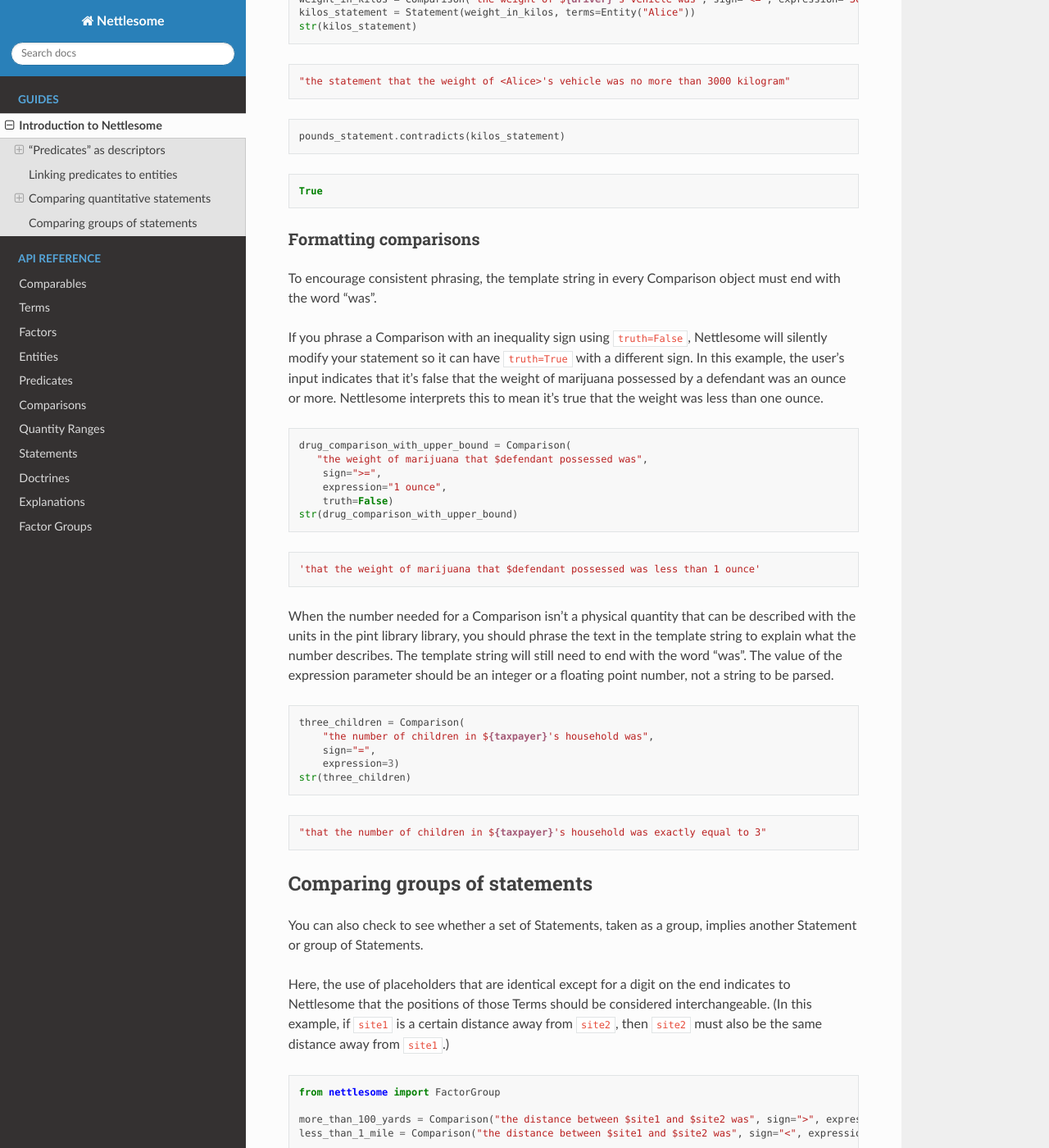
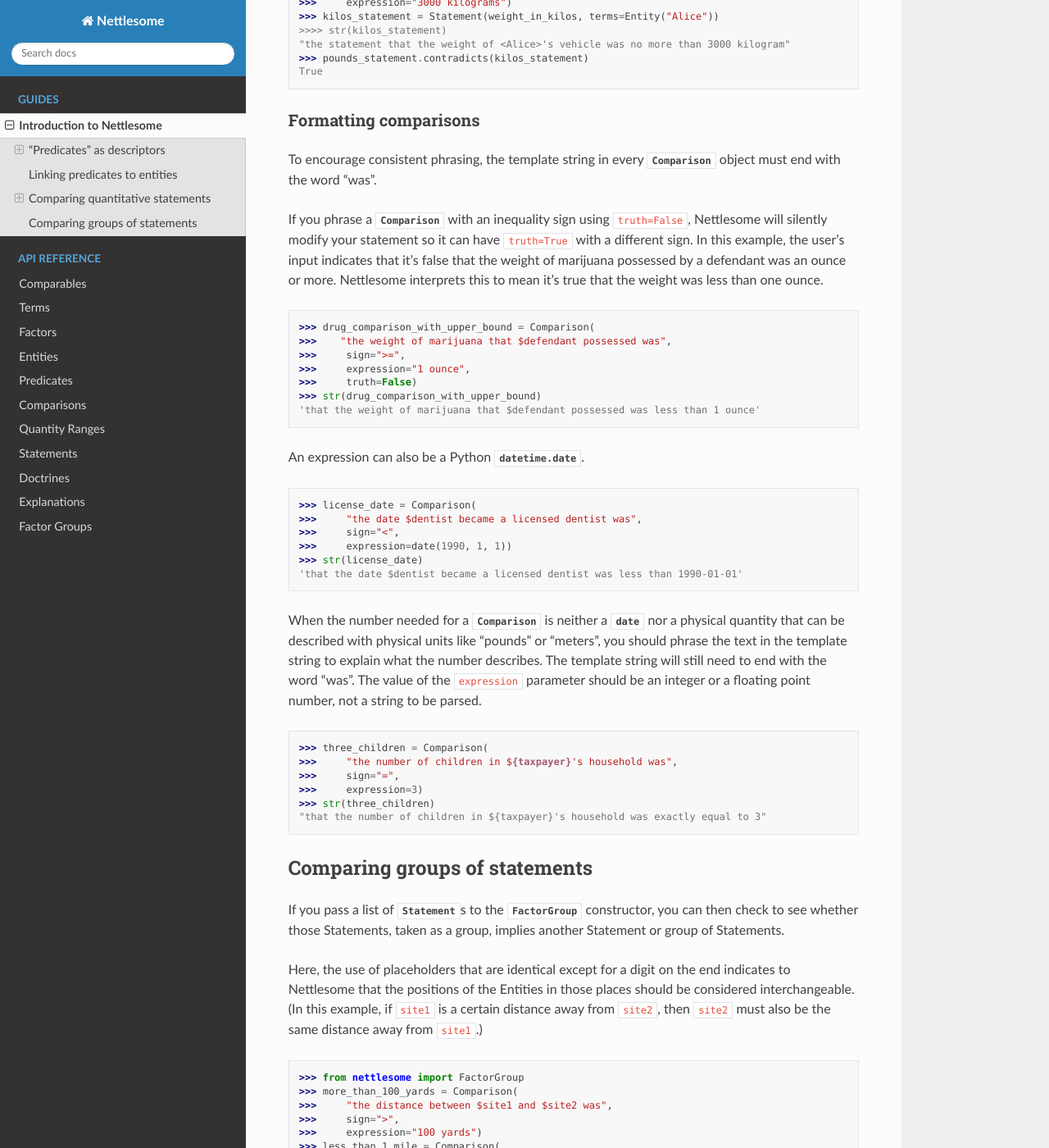
Before and after one commit to mscarey/nettlesome, a Sphinx documentation site: the page built from docs/guides/intro.rst, in a window 1280 px wide and 1400 px high, scrolled down 3848 px. Shown: the whole window at 82% size. Built offline with Sphinx 7.4.7 and the Read the Docs theme 2.0.0, drawn with Linux system fonts in a browser that asks for light colours; some of the changed text lies outside the part shown.

Commit message:
add intersphinx links

```diff
--- a/docs/conf.py
+++ b/docs/conf.py
@@ -41,6 +41,7 @@ extensions = [
 ]
 
 intersphinx_mapping = {
+    "pint": ("https://pint.readthedocs.io/en/stable/", None),
     "python": ("https://docs.python.org/3", None),
     "sympy": ("https://docs.sympy.org/latest/", None),
 }
--- a/docs/guides/intro.rst
+++ b/docs/guides/intro.rst
@@ -135,15 +135,16 @@ the word “was” after the :class:`~nettlesome.entities.Entity` should be
 replaced with “were”.
 
     >>> not_at_school = Predicate("$group were at school", truth=False)
-    >>> plural_statement = Statement(not_at_school, terms=Entity("the students", plural=True))
+    >>> plural_statement = Statement(not_at_school, terms=[Entity("the students", plural=True)])
     >>> str(plural_statement)
-    'the statement it was false that <the students> were at school'    singular_statement = Statement(not_at_school, terms=Entity("Lee", plural=False))
+    'the statement it was false that <the students> were at school'
+    >>> singular_statement = Statement(not_at_school, terms=[Entity("Lee", plural=False)])
     >>> str(singular_statement)
     'the statement it was false that <Lee> was at school'
 
 
 The ``generic`` attribute is more subtle than the ``plural`` attribute.
-A :class:`~nettlesome.terms.Term` should be marked as ``generic`` if
+An :class:`~nettlesome.entities.Entity` should be marked as ``generic`` if
 it’s really being used as a
 stand-in for a broader category. For instance, in ``singular_statement``
 above, the fact that ``<Lee>`` is generic indicates that
@@ -154,35 +155,23 @@ Nettlesome, when angle brackets appear around the string representation
 of an object, that’s an indication that the object is generic.
 
 If two :class:`~nettlesome.statements.Statement`\s have different
-generic :class:`~nettlesome.terms.Term`\s but they’re otherwise the
+generic Entities but they’re otherwise the
 same, they’re still considered to have the same meaning as one another.
-That’s the case even if one of the :class:`~nettlesome.terms.Term`\s is
+That’s the case even if one of the Entities is
 plural while the other is singular.
 
     >>> plural_statement.means(singular_statement)
     True
 
-
-
-However, sometimes you need to label an Entity as being somehow sui
+However, sometimes you need to label an :class:`~nettlesome.entities.Entity` as being somehow sui
 generis, so that Statements about that Entity aren’t really applicable
 to other, generic Entities. In that case, you can set the Entity’s
 ``generic`` attribute to False and it’ll no longer be found to have the
 same meaning as generic Entities.
 
-.. code:: ipython3
-
-    harry_statement = Statement(not_at_school, terms=Entity("Harry Potter", generic=False))
-    harry_statement.means(singular_statement)
-
-
-
-
-.. parsed-literal::
-
+    >>> harry_statement = Statement(not_at_school, terms=Entity("Harry Potter", generic=False))
+    >>> harry_statement.means(singular_statement)
     False
-
-
 
 By default, Entities are generic and Statements are not generic. Both of
 these defaults can be changed when you create instances of the
@@ -191,165 +180,131 @@ respective classes.
 Comparing quantitative statements
 ---------------------------------
 
-The Comparison class extends the concept of a Predicate. A Comparison
+The :class:`~nettlesome.quantities.Comparison` class extends the concept
+of a :class:`~nettlesome.predicates.Predicate`. A Comparison
 still contains a truth value and a template string, but that template
 should be used to identify a quantity that will be compared to an
-expression using a sign such as an equal sign or a greater-than sign.
+expression using a ``sign`` such as an equal sign or a greater-than sign.
 This expression must be a constant: either an integer, a floating point
-number, or a physical quantity expressed in units that can be parsed
-using the pint library.
+number, or a physical :class:`~pint.Quantity` expressed in units that can be parsed
+using the `pint <https://pint.readthedocs.io/>`_ library.
 
-.. code:: ipython3
-
-    from nettlesome import Comparison
-
-    weight_in_pounds = Comparison("the weight of ${driver}'s vehicle was", sign=">", expression="26000 pounds")
-    pounds_statement = Statement(weight_in_pounds, terms=Entity("Alice"))
-    str(pounds_statement)
-
-
-
-
-.. parsed-literal::
-
+    >>> from nettlesome import Comparison
+    >>> weight_in_pounds = Comparison(
+    >>>     "the weight of ${driver}'s vehicle was",
+    >>>     sign=">",
+    >>>     expression="26000 pounds")
+    >>> pounds_statement = Statement(weight_in_pounds, terms=Entity("Alice"))
+    >>> str(pounds_statement)
     "the statement that the weight of <Alice>'s vehicle was greater than 26000 pound"
 
+:class:`~nettlesome.statements.Statement`\s including :class:`~nettlesome.quantities.Comparison`\s
+will handle unit conversions when
+applying operations like :meth:`~nettlesome.quantities.Comparison.implies`
+or :meth:`~nettlesome.quantities.Comparison.contradicts`\.
 
-
-Statements including Comparisons will handle unit conversions when
-applying operations like ``implies`` or ``contradicts``.
-
-.. code:: ipython3
-
-    weight_in_kilos = Comparison("the weight of ${driver}'s vehicle was", sign="<=", expression="3000 kilograms")
-    kilos_statement = Statement(weight_in_kilos, terms=Entity("Alice"))
-    str(kilos_statement)
-
-
-
-
-.. parsed-literal::
-
+    >>> weight_in_kilos = Comparison(
+    >>>     "the weight of ${driver}'s vehicle was",
+    >>>     sign="<=",
+    >>>     expression="3000 kilograms")
+    >>> kilos_statement = Statement(weight_in_kilos, terms=Entity("Alice"))
+    >>>> str(kilos_statement)
     "the statement that the weight of <Alice>'s vehicle was no more than 3000 kilogram"
-
-
-
-.. code:: ipython3
-
-    pounds_statement.contradicts(kilos_statement)
-
-
-
-
-.. parsed-literal::
-
+    >>> pounds_statement.contradicts(kilos_statement)
     True
-
 
 
 Formatting comparisons
 ~~~~~~~~~~~~~~~~~~~~~~
 
 To encourage consistent phrasing, the template string in every
-Comparison object must end with the word “was”.
+:class:`~nettlesome.quantities.Comparison` object must end with the word “was”.
 
-If you phrase a Comparison with an inequality sign using
+If you phrase a :class:`~nettlesome.quantities.Comparison` with an inequality sign using
 ``truth=False``, Nettlesome will silently modify your statement so it
 can have ``truth=True`` with a different sign. In this example, the
 user’s input indicates that it’s false that the weight of marijuana
 possessed by a defendant was an ounce or more. Nettlesome interprets
 this to mean it’s true that the weight was less than one ounce.
 
-.. code:: ipython3
-
-    drug_comparison_with_upper_bound = Comparison(
-       "the weight of marijuana that $defendant possessed was",
-        sign=">=",
-        expression="1 ounce",
-        truth=False)
-    str(drug_comparison_with_upper_bound)
-
-
-
-
-.. parsed-literal::
-
+    >>> drug_comparison_with_upper_bound = Comparison(
+    >>>    "the weight of marijuana that $defendant possessed was",
+    >>>     sign=">=",
+    >>>     expression="1 ounce",
+    >>>     truth=False)
+    >>> str(drug_comparison_with_upper_bound)
     'that the weight of marijuana that $defendant possessed was less than 1 ounce'
 
+An expression can also be a Python :py:class:`datetime.date`\.
 
+    >>> license_date = Comparison(
+    >>>     "the date $dentist became a licensed dentist was",
+    >>>     sign="<",
+    >>>     expression=date(1990, 1, 1))
+    >>> str(license_date)
+    'that the date $dentist became a licensed dentist was less than 1990-01-01'
 
-When the number needed for a Comparison isn’t a physical quantity that
-can be described with the units in the pint library library, you should
+When the number needed for a :class:`~nettlesome.quantities.Comparison` is neither
+a :py:class:`~datetime.date` nor a physical quantity that
+can be described with physical units like "pounds" or "meters", you should
 phrase the text in the template string to explain what the number
 describes. The template string will still need to end with the word
-“was”. The value of the expression parameter should be an integer or a
+“was”. The value of the ``expression`` parameter should be an integer or a
 floating point number, not a string to be parsed.
 
-.. code:: ipython3
-
-    three_children = Comparison(
-        "the number of children in ${taxpayer}'s household was",
-        sign="=",
-        expression=3)
-    str(three_children)
-
-
-
-
-.. parsed-literal::
-
+    >>> three_children = Comparison(
+    >>>     "the number of children in ${taxpayer}'s household was",
+    >>>     sign="=",
+    >>>     expression=3)
+    >>> str(three_children)
     "that the number of children in ${taxpayer}'s household was exactly equal to 3"
-
-
 
 Comparing groups of statements
 ---------------------------------
 
-You can also check to see whether a set of Statements, taken as a group,
-implies another Statement or group of Statements.
+If you pass a list of :class:`~nettlesome.statements.Statement`\s to
+the :class:`~nettlesome.groups.FactorGroup` constructor, you can then check to see whether
+those Statements, taken as a group, implies another Statement or group of Statements.
 
 Here, the use of placeholders that are identical except for a digit on
-the end indicates to Nettlesome that the positions of those Terms should
+the end indicates to Nettlesome that the positions of the Entities in those places should
 be considered interchangeable. (In this example, if ``site1`` is a
 certain distance away from ``site2``, then ``site2`` must also be the
 same distance away from ``site1``.)
 
-.. code:: ipython3
-
-    from nettlesome import FactorGroup
-
-    more_than_100_yards = Comparison("the distance between $site1 and $site2 was", sign=">", expression="100 yards")
-    less_than_1_mile = Comparison("the distance between $site1 and $site2 was", sign="<", expression="1 mile")
-
-    protest_facts = FactorGroup(
-        [Statement(more_than_100_yards, terms=[Entity("the political convention"), Entity("the police cordon")]),
-         Statement(less_than_1_mile, terms=[Entity("the police cordon"), Entity("the political convention")])]
-    )
-    str(protest_facts)
-
-
-
-
-.. parsed-literal::
-
+    >>> from nettlesome import FactorGroup
+    >>> more_than_100_yards = Comparison(
+    >>>     "the distance between $site1 and $site2 was",
+    >>>     sign=">",
+    >>>     expression="100 yards")
+    >>> less_than_1_mile = Comparison(
+    >>>     "the distance between $site1 and $site2 was",
+    >>>     sign="<",
+    >>>     expression="1 mile")
+    >>> protest_facts = FactorGroup(
+    >>>     [Statement(
+    >>>         more_than_100_yards,
+    >>>         terms=[Entity("the political convention"), Entity("the police cordon")]),
+    >>>      Statement(
+    >>>         less_than_1_mile,
+    >>>         terms=[Entity("the police cordon"), Entity("the political convention")])])
+    >>> str(protest_facts)
     "FactorGroup(['the statement that the distance between <the political convention> and <the police cordon> was greater than 100 yard', 'the statement that the distance between <the police cordon> and <the political convention> was less than 1 mile'])"
 
-
-
-.. code:: ipython3
-
-    more_than_50_meters = Comparison("the distance between $site1 and $site2 was", sign=">", expression="50 meters")
-    less_than_2_km = Comparison("the distance between $site1 and $site2 was", sign="<=", expression="2 km")
-
-    speech_zone_facts = FactorGroup(
-        [Statement(more_than_50_meters, terms=[Entity("the free speech zone"), Entity("the courthouse")]),
-         Statement(less_than_2_km, terms=[Entity("the free speech zone"), Entity("the courthouse")])]
-    )
-    protest_facts.implies(speech_zone_facts)
-
-
-
-
-.. parsed-literal::
-
+    >>> more_than_50_meters = Comparison(
+    >>>     "the distance between $site1 and $site2 was",
+    >>>     sign=">",
+    >>>     expression="50 meters")
+    >>> less_than_2_km = Comparison(
+    >>>     "the distance between $site1 and $site2 was",
+    >>>     sign="<=",
+    >>>     expression="2 km")
+    >>> speech_zone_facts = FactorGroup(
+    >>>     [Statement(
+    >>>         more_than_50_meters,
+    >>>         terms=[Entity("the free speech zone"), Entity("the courthouse")]),
+    >>>      Statement(
+    >>>         less_than_2_km,
+    >>>         terms=[Entity("the free speech zone"), Entity("the courthouse")])])
+    >>> protest_facts.implies(speech_zone_facts)
     True
```
Also changed, not shown: 2 other files.
